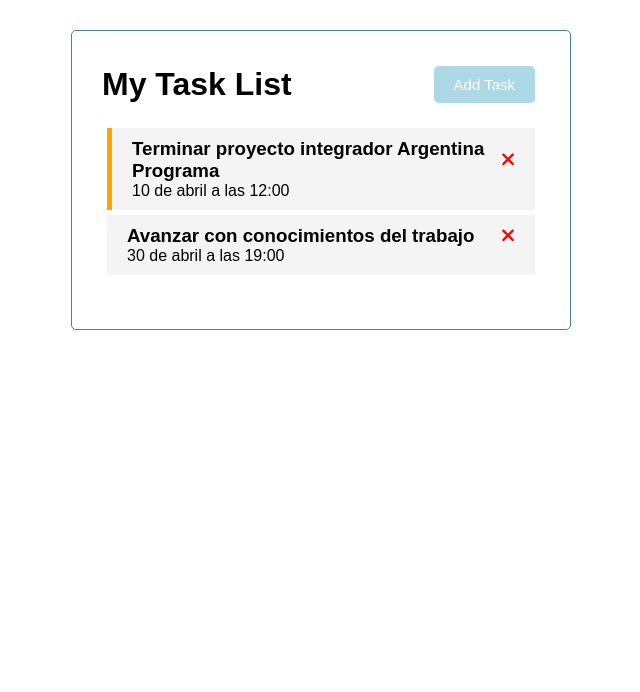
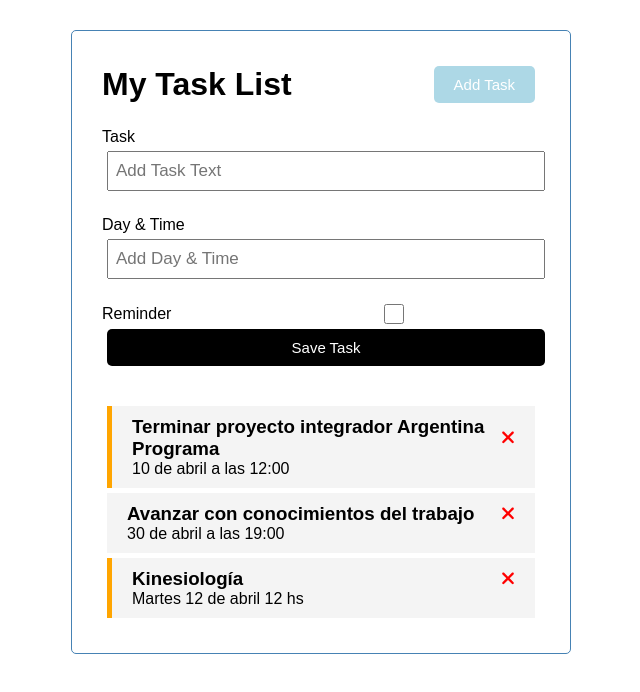
Before and after one commit to LeoLopezPisani/task-list, an Angular app: page / in a window 1280 px wide. Shown: the top 692 px of the page, without its empty margins (319-959 px from the left). Built offline with nearby package versions, Linux system fonts and the light colour scheme; data requests are answered from the project's data file.

Commit message:
Add task form added

```diff
--- a/db.json
+++ b/db.json
@@ -11,6 +11,12 @@
       "text": "Avanzar con conocimientos del trabajo",
       "day": "30 de abril a las 19:00",
       "reminder": false
+    },
+    {
+      "text": "Kinesiología",
+      "day": "Martes 12 de abril 12 hs",
+      "reminder": true,
+      "id": 4
     }
   ]
 }
--- a/package.json
+++ b/package.json
@@ -31,7 +31,7 @@
   },
   "devDependencies": {
     "@angular-devkit/build-angular": "~13.3.0",
-    "@angular/cli": "~13.3.0",
+    "@angular/cli": "^13.3.2",
     "@angular/compiler-cli": "~13.3.0",
     "@types/jasmine": "~3.10.0",
     "@types/node": "^12.11.1",
--- /dev/null
+++ b/src/app/components/add-task/add-task.component.css
@@ -0,0 +1,3 @@
+.add-form {
+    margin-bottom: 40px;
+}
--- /dev/null
+++ b/src/app/components/add-task/add-task.component.html
@@ -0,0 +1,16 @@
+<form class="add-form" (ngSubmit)="onSubmit()">
+    <div class="form-control">
+        <label for="text">Task</label>
+        <input type="text" name="text" id="text" placeholder="Add Task Text" [(ngModel)]="text">
+    </div>
+    <div class="form-control">
+        <label for="day">Day & Time</label>
+        <input type="text" name="day" id="day" placeholder="Add Day & Time" [(ngModel)]="day">
+    </div>
+    <div class="form-control, form-control-check">
+        <label for="reminder">Reminder</label>
+        <input type="checkbox" name="reminder" id="reminder" [(ngModel)]="reminder">
+    </div>
+
+    <input class="btn btn-block" type="submit" value="Save Task">
+</form>
--- /dev/null
+++ b/src/app/components/add-task/add-task.component.ts
@@ -0,0 +1,31 @@
+import { Component, OnInit, Output, EventEmitter } from '@angular/core';
+import { Task } from 'src/app/Task';
+
+@Component({
+  selector: 'app-add-task',
+  templateUrl: './add-task.component.html',
+  styleUrls: ['./add-task.component.css']
+})
+export class AddTaskComponent implements OnInit {
+  @Output() onAddTask: EventEmitter<Task> = new EventEmitter();
+
+  text:string = "";
+  day:string = "";
+  reminder:boolean = false;
+
+  constructor() { }
+
+  ngOnInit(): void {
+  }
+
+  onSubmit() {
+    if(!this.text) {
+      alert("Please add a task!");
+      return
+    }
+    const {text, day, reminder} = this
+    const newTask = {text, day, reminder}
+
+    this.onAddTask.emit(newTask);
+  }
+}
--- a/src/app/components/tasks/tasks.component.html
+++ b/src/app/components/tasks/tasks.component.html
@@ -1,3 +1,7 @@
+<app-add-task
+    (onAddTask)="addTask($event)"
+></app-add-task>
+
 <app-tasks-item
     *ngFor="let task of tasks"
     [task] = "task"
--- a/src/app/components/tasks/tasks.component.ts
+++ b/src/app/components/tasks/tasks.component.ts
@@ -28,6 +28,13 @@
 
   toggleReminder(task:Task){
     task.reminder = !task.reminder;
-    this.taskService.toggleReminder(task).subscribe()
+    this.taskService.toggleReminder(task).subscribe();
+  }
+
+  addTask(task:Task){
+    //  console.log(task)
+    this.taskService.addTask(task).subscribe( task => {
+      this.tasks.push(task);
+    });
   }
 }
--- a/src/app/service/task.service.ts
+++ b/src/app/service/task.service.ts
@@ -32,4 +32,8 @@
     const url = `${this.apiUrl}/${task.id}`;
     return this.http.put<Task>(url, task, httpOptions);
   }
+
+  addTask(task:Task): Observable<Task> {
+    return this.http.post<Task>(this.apiUrl, task, httpOptions);
+  }
 }
```
Also changed, not shown: src/app/app.module.ts (+7 -3 lines), 2 other files (tests, documents, lock files or other folders).
